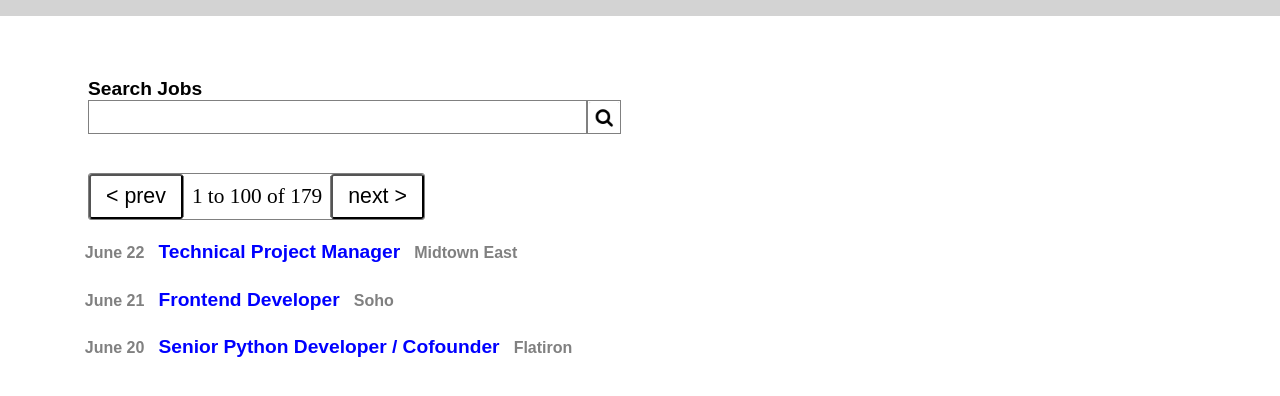
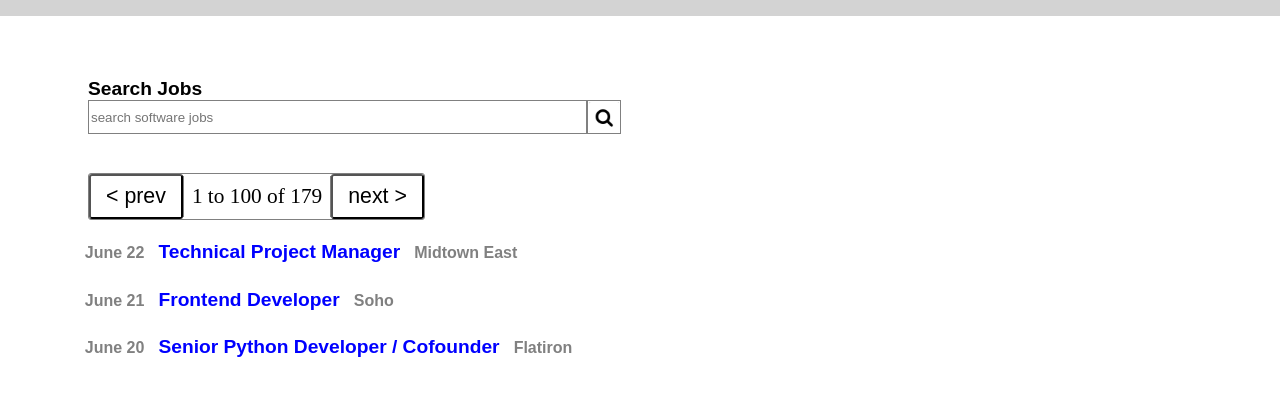
Before and after one commit to dreamtime69/GregsList, a plain HTML site: page index.html in a window 1280 px wide. Shown: the part 48-444 px from the top of the page. Drawn offline with Linux system fonts and the light colour scheme.

Commit message:
jsut inserting placeholder text lolz

```diff
--- a/index.html
+++ b/index.html
@@ -13,7 +13,7 @@
 	</nav>
 	<form>
 	Search Jobs<br>
-		<input class = "search window" type="text" name="searchquery"><br>
+		<input class = "search window" type="text" name="searchquery" placeholder="search software jobs"><br>
 			<a href=""><img class = "search button" src="images/magnifying-glass.png"></a>
 	</form>
 	<div class = "navbar">
```
